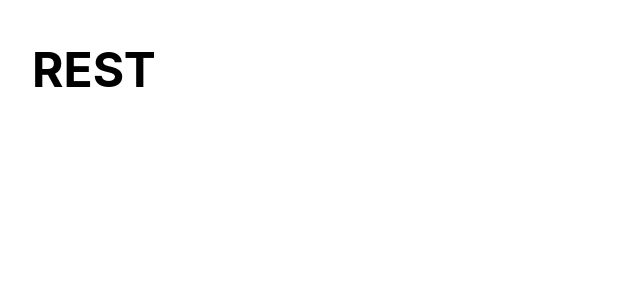
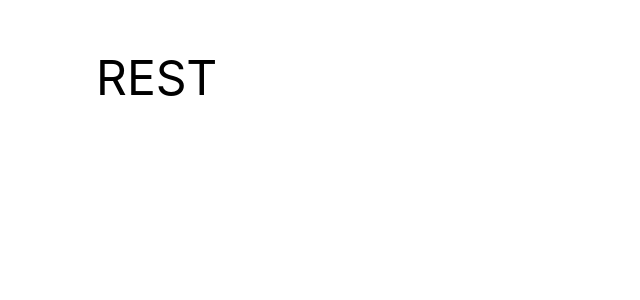
Before and after one commit to theurbandev/Resting, a Next.js app: page / in a window 1280 px wide. Shown: the top 300 px of the page, without its empty margins (0-640 px from the left). Built offline with nearby package versions, Linux system fonts and the light colour scheme.

Commit message:
added tailwind

```diff
--- a/package.json
+++ b/package.json
@@ -17,8 +17,11 @@
     "@types/node": "18.11.0",
     "@types/react": "18.0.21",
     "@types/react-dom": "18.0.6",
+    "autoprefixer": "^10.4.12",
     "eslint": "8.25.0",
     "eslint-config-next": "12.3.1",
+    "postcss": "^8.4.18",
+    "tailwindcss": "^3.2.1",
     "typescript": "4.8.4"
   }
 }
--- /dev/null
+++ b/postcss.config.js
@@ -0,0 +1,6 @@
+module.exports = {
+  plugins: {
+    tailwindcss: {},
+    autoprefixer: {},
+  },
+}
--- a/styles/globals.css
+++ b/styles/globals.css
@@ -1,6 +1,10 @@
+@tailwind base;
+@tailwind components;
+@tailwind utilities;
+
 html,
 body {
-  padding: 0;
+  padding: 1.3rem 2rem;
   margin: 0;
   font-family: -apple-system, BlinkMacSystemFont, Segoe UI, Roboto, Oxygen,
     Ubuntu, Cantarell, Fira Sans, Droid Sans, Helvetica Neue, sans-serif;
--- /dev/null
+++ b/tailwind.config.js
@@ -0,0 +1,11 @@
+/** @type {import('tailwindcss').Config} */
+module.exports = {
+  content: [
+    "./pages/**/*.{js,ts,jsx,tsx}",
+    "./components/**/*.{js,ts,jsx,tsx}",
+  ],
+  theme: {
+    extend: {},
+  },
+  plugins: [],
+};
```
Also changed, not shown: 1 other file (tests, documents, lock files or other folders).
